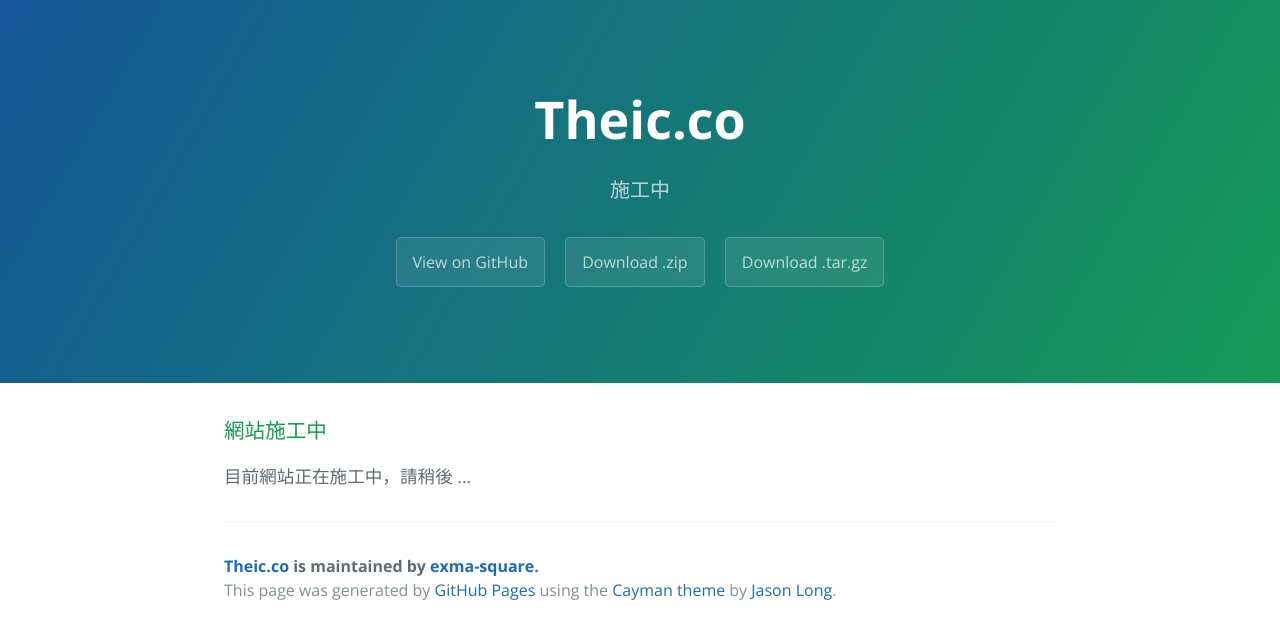
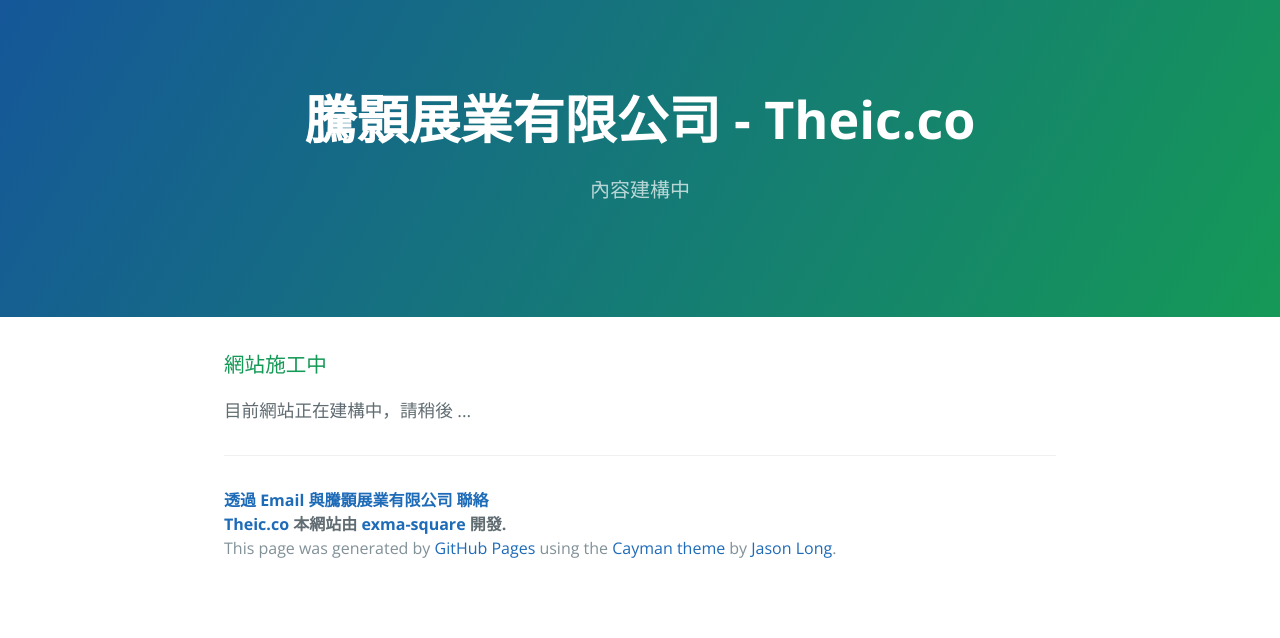
Before and after one commit to exma-square/theic.co, a plain HTML site: page index.html in a window 1280 px wide. Drawn offline with nearby package versions, Linux system fonts and the light colour scheme.

Commit message:
Update index.html

```diff
--- a/index.html
+++ b/index.html
@@ -2,7 +2,7 @@
 <html lang="en-us">
   <head>
     <meta charset="UTF-8">
-    <title>Theic.co by exma-square</title>
+    <title>騰顥展業有限公司 - Theic.co by exma-square</title>
     <meta name="viewport" content="width=device-width, initial-scale=1">
     <link rel="stylesheet" type="text/css" href="stylesheets/normalize.css" media="screen">
     <link href='https://fonts.googleapis.com/css?family=Open+Sans:400,700' rel='stylesheet' type='text/css'>
@@ -11,21 +11,19 @@
   </head>
   <body>
     <section class="page-header">
-      <h1 class="project-name">Theic.co</h1>
-      <h2 class="project-tagline">施工中</h2>
-      <a href="https://github.com/exma-square/theic.co" class="btn">View on GitHub</a>
-      <a href="https://github.com/exma-square/theic.co/zipball/master" class="btn">Download .zip</a>
-      <a href="https://github.com/exma-square/theic.co/tarball/master" class="btn">Download .tar.gz</a>
+      <h1 class="project-name">騰顥展業有限公司 - Theic.co</h1>
+      <h2 class="project-tagline">內容建構中</h2>
     </section>
 
     <section class="main-content">
       <h3>
 <a id="網站施工中" class="anchor" href="#%E7%B6%B2%E7%AB%99%E6%96%BD%E5%B7%A5%E4%B8%AD" aria-hidden="true"><span aria-hidden="true" class="octicon octicon-link"></span></a>網站施工中</h3>
 
-<p>目前網站正在施工中，請稍後 ...</p>
+<p>目前網站正在建構中，請稍後 ...</p>
 
       <footer class="site-footer">
-        <span class="site-footer-owner"><a href="https://github.com/exma-square/theic.co">Theic.co</a> is maintained by <a href="https://github.com/exma-square">exma-square</a>.</span>
+        <span class="site-footer-owner"><a href="mailto:theic.co@msa.hinet.net">透過 Email 與騰顥展業有限公司 聯絡</a></span>
+        <span class="site-footer-owner"><a href="https://github.com/exma-square/theic.co">Theic.co</a> 本網站由 <a href="https://github.com/exma-square">exma-square</a> 開發.</span>
 
         <span class="site-footer-credits">This page was generated by <a href="https://pages.github.com">GitHub Pages</a> using the <a href="https://github.com/jasonlong/cayman-theme">Cayman theme</a> by <a href="https://twitter.com/jasonlong">Jason Long</a>.</span>
       </footer>
```
